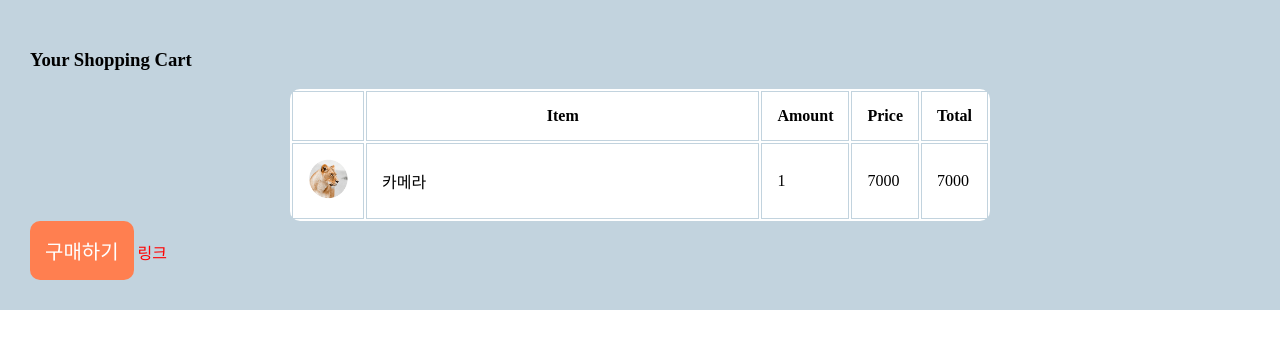
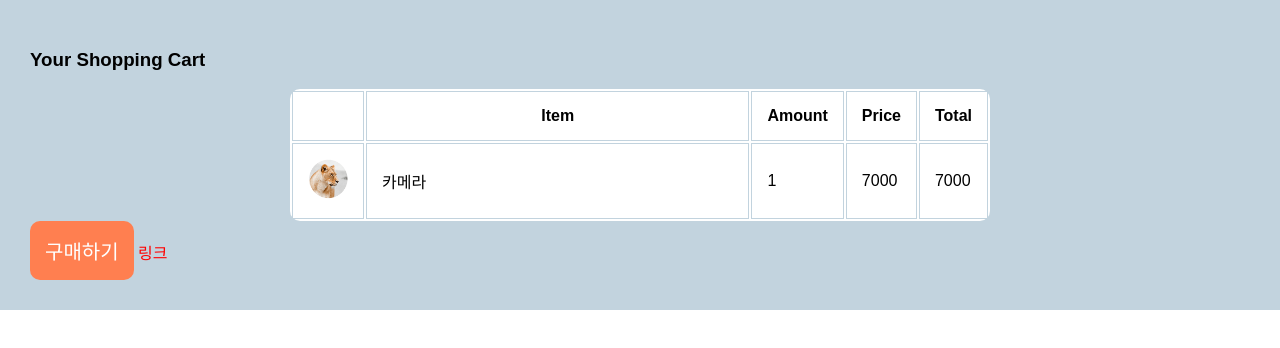
Before and after one commit to shlee1027/codingapple-html-css-prc, a plain HTML site: page cart.html in a window 1280 px wide. Drawn offline with Linux system fonts and the light colour scheme.

Commit message:
웹폰트 설정

```diff
--- a/css/main.css
+++ b/css/main.css
@@ -1,3 +1,12 @@
+@font-face {
+  font-family: "NanumSquare";
+  font-weight: 400;
+  src: url(NanumSquareR.eot);
+  src: url(NanumSquareR.eot?#iefix) format("embedded-opentype"),
+    url(NanumSquareR.woff) format("woff"),
+    url(NanumSquareR.ttf) format("truetype");
+}
+
 div,
 input,
 textarea {
@@ -258,3 +267,14 @@ th {
 .custom-link:visited {
   color: black;
 }
+
+div,
+input,
+textarea {
+  box-sizing: border-box;
+}
+
+body {
+  margin: 0px;
+  font-family: "gulim", "doutum", "arial";
+}
```
